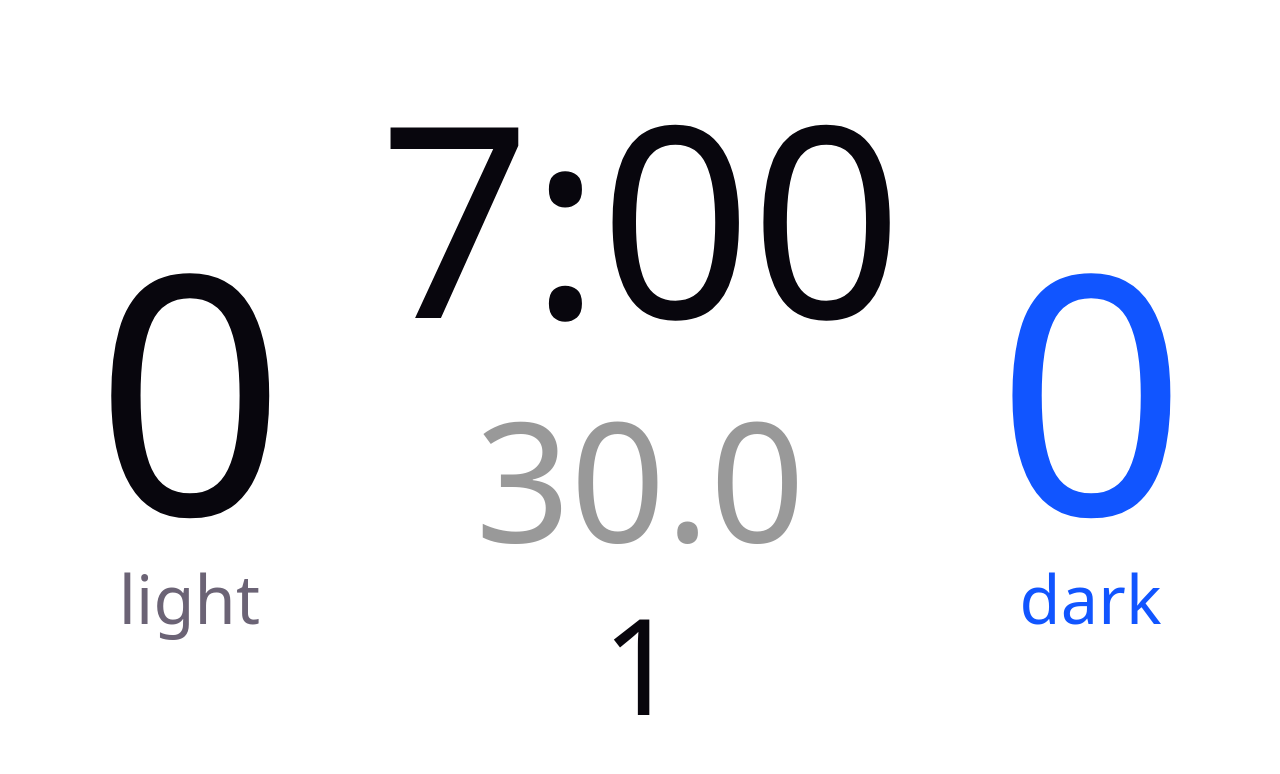
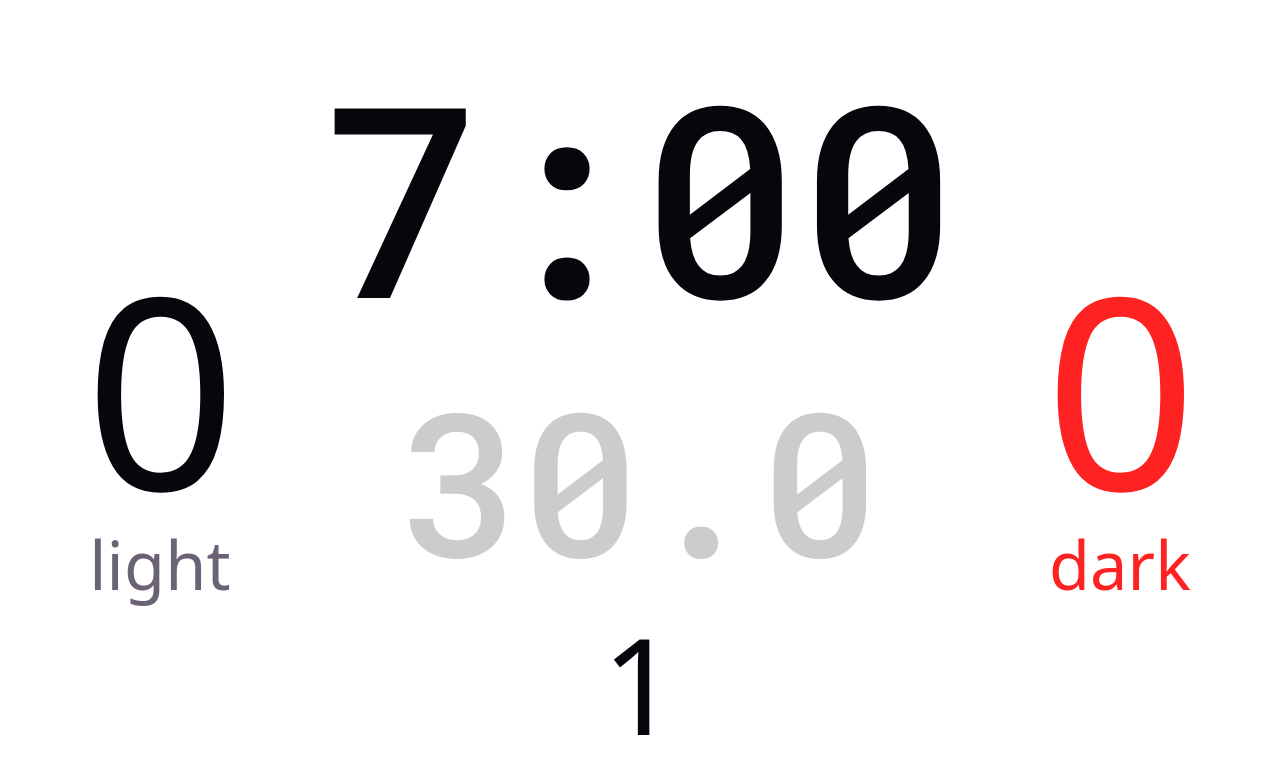
Before and after one commit to nailuj29/scoreboard, a React (Vite) app: page / in a window 1280 px wide. Shown: the top 774 px of the page. Built offline with nearby package versions, Linux system fonts and the light colour scheme.

Commit message:
fix bugs i found in the tournament

```diff
--- a/src/App.css
+++ b/src/App.css
@@ -16,15 +16,24 @@ div {
     justify-content: center;
 }
 
+.timer-content {
+    flex: 2;
+    display: flex;
+    align-items: center;
+    justify-content: center;
+}
+
 .timer {
     font-size: 200pt;
     height: fit-content;
     line-height: 1;
+    font-family: var(--mono);
 }
 
 .shot-clock {
-    font-size: 125pt;
-    color: #999999;
+    font-size: 150pt;
+    color: #cccccc;
+    font-family: var(--mono);
 }
 
 .quarter {
@@ -32,12 +41,12 @@ div {
 }
 
 .score {
-    font-size: 250pt;
+    font-size: 200pt;
     line-height: 1;
 }
 
 .dark {
-    color: #1155ff;
+    color: #ff2222;
 }
 
 .modal {
--- a/src/App.tsx
+++ b/src/App.tsx
@@ -15,6 +15,7 @@ function App() {
   const [darkGoals, setDarkGoals] = useState(0);
   const [quarter, setQuarter] = useState(1);
   const [paused, setPaused] = useState(true);
+  const [SCpaused, setSCPaused] = useState(true);
 
   const [lightName, setLightName] = useState("light");
   const [darkName, setDarkName] = useState("dark");
@@ -38,6 +39,12 @@ function App() {
   const togglePause = () => {
     console.log("pausing/unpausing");
     setPaused((p) => !p);
+    setSCPaused(false);
+  };
+
+  const toggleSCPause = () => {
+    console.log("pausing/unpausing sc");
+    setSCPaused((p) => !p);
   };
 
   const reset = () => {
@@ -67,6 +74,16 @@ function App() {
   const incrementDarkGoal = () => {
     console.log("updating dark goal");
     setDarkGoals((g) => g + 1);
+  };
+
+  const decrementLightGoal = () => {
+    console.log("updating light goal");
+    setLightGoals((g) => g - 1);
+  };
+
+  const decrementDarkGoal = () => {
+    console.log("updating dark goal");
+    setDarkGoals((g) => g - 1);
   };
 
   const manuallyEditStart = () => {
@@ -119,10 +136,14 @@ function App() {
 
   useEffect(() => {
     ticksRef.current = ticks;
+    if (SCpaused && !paused) {
+      // eslint-disable-next-line react-hooks/set-state-in-effect
+      setSCStartingTicks(ticks - (ticks - scStartingTicks));
+    }
 
     if (ticks >= scStartingTicks + 300 && ticksRemainingQuarter > 0) {
+      // setPaused(true);
       // eslint-disable-next-line react-hooks/set-state-in-effect
-      setPaused(true);
       setSCStartingTicks(ticks);
       new Audio(Buzzer).play();
     }
@@ -149,6 +170,9 @@ function App() {
         case "s":
           resetShotClock();
           break;
+        case "a":
+          toggleSCPause();
+          break;
         case "q":
           incrementQuarter();
           break;
@@ -157,6 +181,12 @@ function App() {
           break;
         case "h":
           incrementDarkGoal();
+          break;
+        case "b":
+          decrementLightGoal();
+          break;
+        case "n":
+          decrementDarkGoal();
           break;
         case "m":
           manuallyEditStart();
@@ -181,7 +211,7 @@ function App() {
             <p className="name">{lightName}</p>
           </div>
         </div>
-        <div className="content">
+        <div className="timer-content">
           <div>
             <h1 className="timer">
               {ticksRemainingQuarter > 600
@@ -193,10 +223,9 @@ function App() {
                 : numeral(ticksRemainingQuarter / 10).format("0.0")}
             </h1>
             <h2 className={`shot-clock ${ticksRemainingSC > 50 ? "" : "red"}`}>
-              {
-                //ticksRemainingQuarter > 300 (leaving this here if i decide to add it back)
-                numeral(ticksRemainingSC / 10).format("0.0")
-              }
+              {ticksRemainingQuarter > 300
+                ? numeral(ticksRemainingSC / 10).format("00.0")
+                : numeral(ticksRemainingQuarter / 10).format("00.0")}
             </h2>
 
             <h2 className="quarter">{quarter}</h2>
--- a/src/index.css
+++ b/src/index.css
@@ -1,3 +1,5 @@
+@import url("https://fonts.googleapis.com/css2?family=Open+Sans:ital,wght@0,300..800;1,300..800&family=Roboto+Mono:ital,wght@0,100..700;1,100..700&display=swap");
+
 :root {
     --text: #6b6375;
     --text-h: #08060d;
@@ -13,7 +15,7 @@
 
     --sans: system-ui, "Segoe UI", Roboto, sans-serif;
     --heading: system-ui, "Segoe UI", Roboto, sans-serif;
-    --mono: ui-monospace, Consolas, monospace;
+    --mono: "Roboto Mono", ui-monospace, Consolas, monospace;
 
     font: 18px/145% var(--sans);
     letter-spacing: 0.18px;
```
